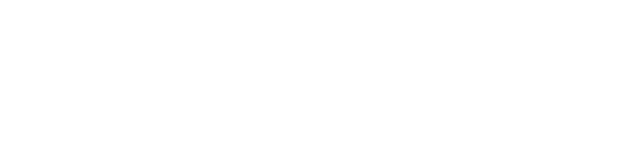
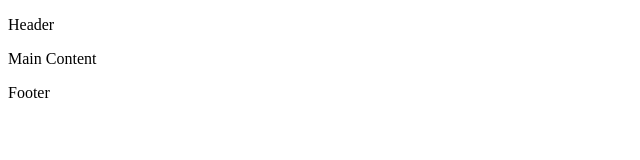
Before and after one commit to paulabes/love-running, a plain HTML site: page index.html in a window 1280 px wide. Shown: the whole page, without its empty margins (0-640 px from the left). Drawn offline with Linux system fonts and the light colour scheme.

Commit message:
added site structure

```diff
--- a/index.html
+++ b/index.html
@@ -1,12 +1,37 @@
 <!DOCTYPE html>
 <html lang="en">
+
 <head>
     <meta charset="UTF-8">
     <meta name="viewport" content="width=device-width, initial-scale=1.0">
-    <!--  Title  -->
+    <!--  META TAGS  -->
+    <meta name="description"
+        content="Love Running. Club for runners in Dublin, Ireland. Urban running, trail running. Dublin docklands and Phoenix Park">
+    <meta name="keywords" content="love running, run, running club, runners, Ireland, Dublin, sport, exercise">
+    <!-- TITLE -->
     <title>Love Running</title>
+    <!--  FAVICON  -->
+    <link rel="apple-touch-icon" sizes="180x180" href="assets/favicon/apple-touch-icon.png">
+    <link rel="icon" type="image/png" sizes="32x32" href="assets/favicon/favicon-32x32.png">
+    <link rel="icon" type="image/png" sizes="16x16" href="assets/favicon/favicon-16x16.png">
 </head>
+
 <body>
 
+    <!--  HEADER  -->
+    <header>
+        <p>Header</p>
+    </header>
+
+    <!--  MAIN CONTENT  -->
+    <Main>
+        <p>Main Content</p>
+    </main>
+
+    <!--  FOOTER  -->
+    <footer>
+        <p>Footer</p>
+    </footer>
 </body>
+
 </html>
```
